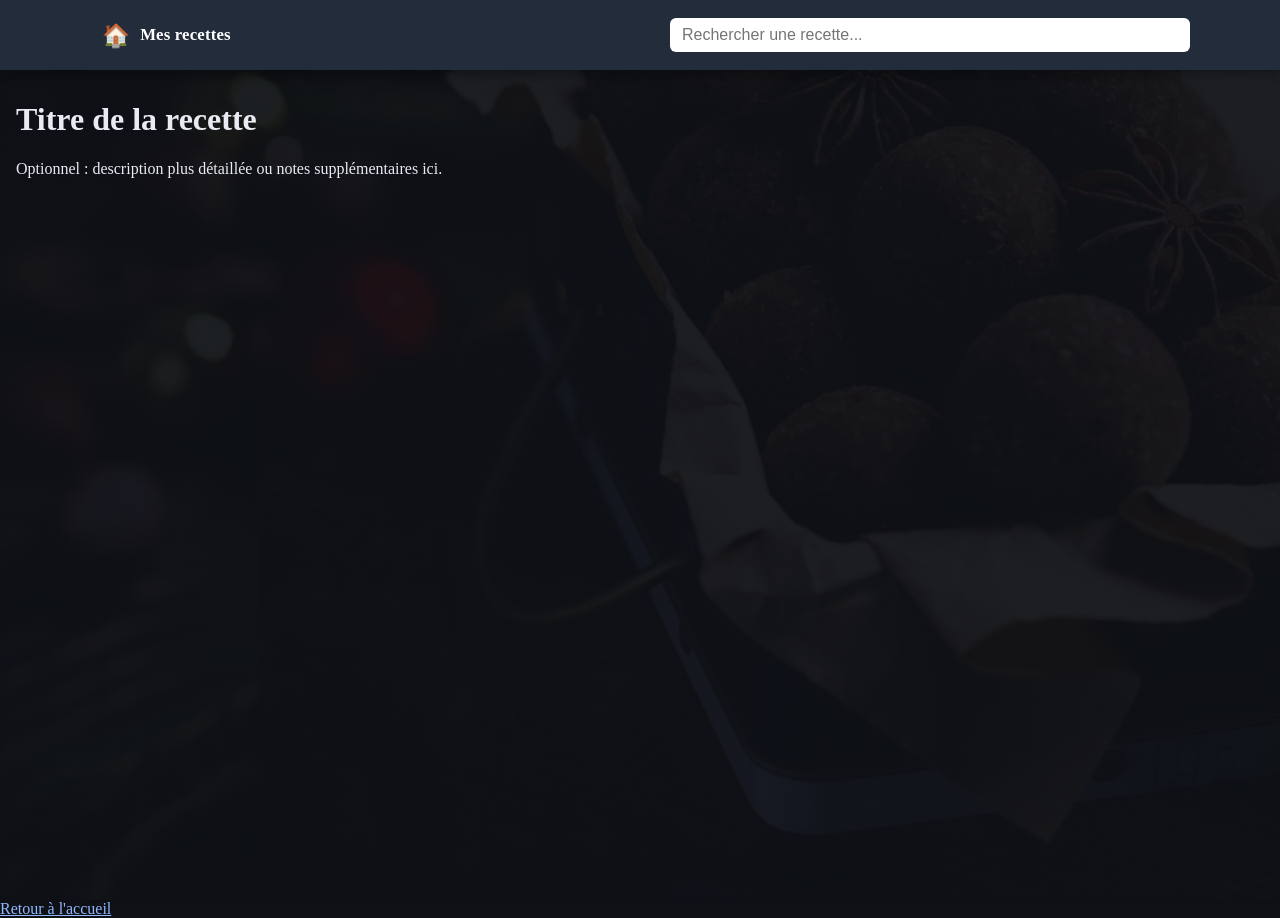
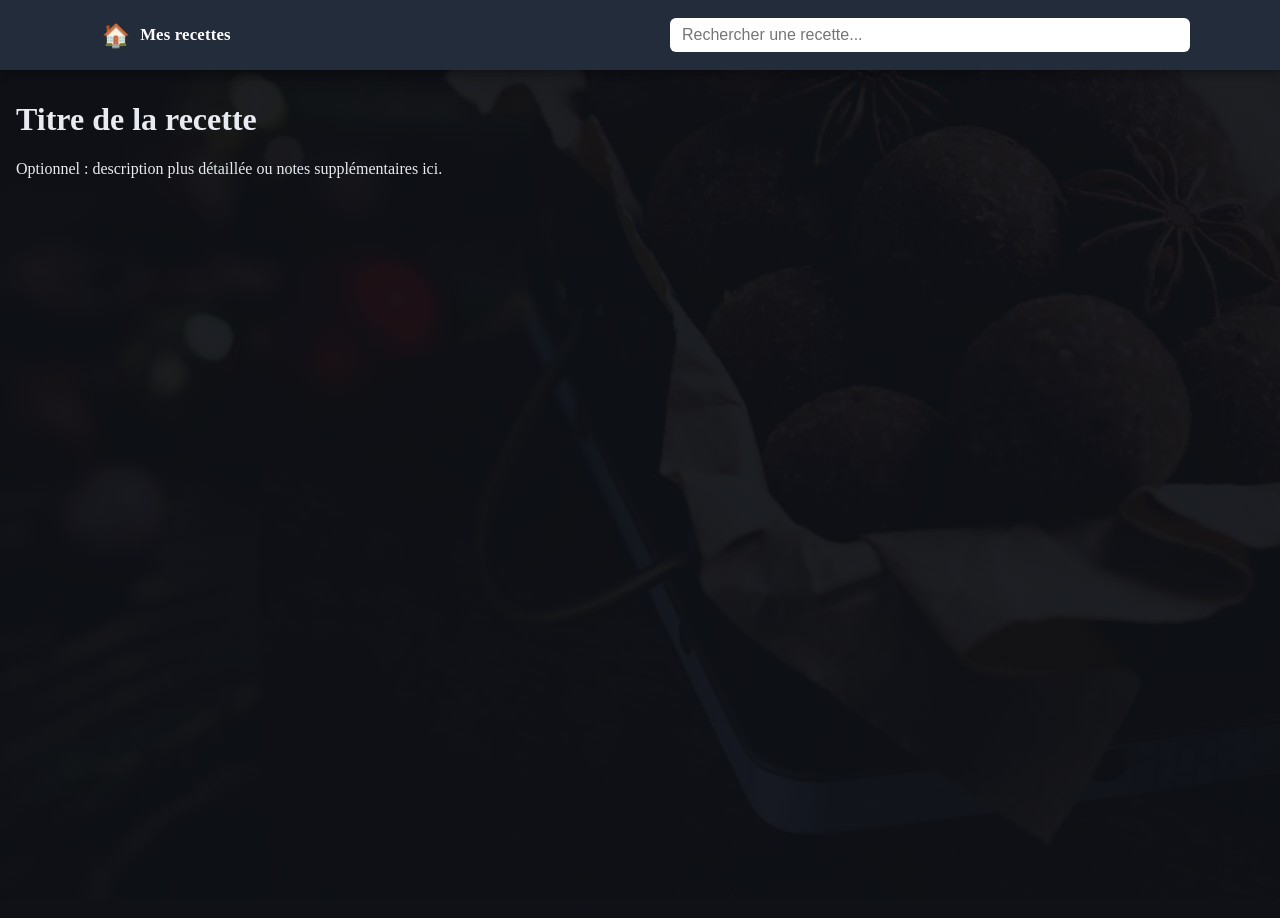
Before and after one commit to phlered/recettes, a Jekyll site: the page built from TEMPLATE_RECETTE.md, in a window 1280 px wide. Built offline with Jekyll 4.4.1, drawn with Linux system fonts in a browser that asks for light colours.

Commit message:
Masquer le lien "Retour à l'accueil" en bas sur les pages recettes et le template

```diff
--- a/_includes/footer.html
+++ b/_includes/footer.html
@@ -1,7 +1,9 @@
 <footer class="site-footer">
   <div class="footer-col-wrapper">
     <div class="footer-col">
+      {% unless page.collection == 'recettes' or page.hide_footer_home %}
       <a href="{{ '/' | relative_url }}" class="footer-home">Retour à l'accueil</a>
+      {% endunless %}
     </div>
   </div>
 </footer>
```
Also changed, not shown: TEMPLATE_RECETTE.md (+1 -0 lines).
